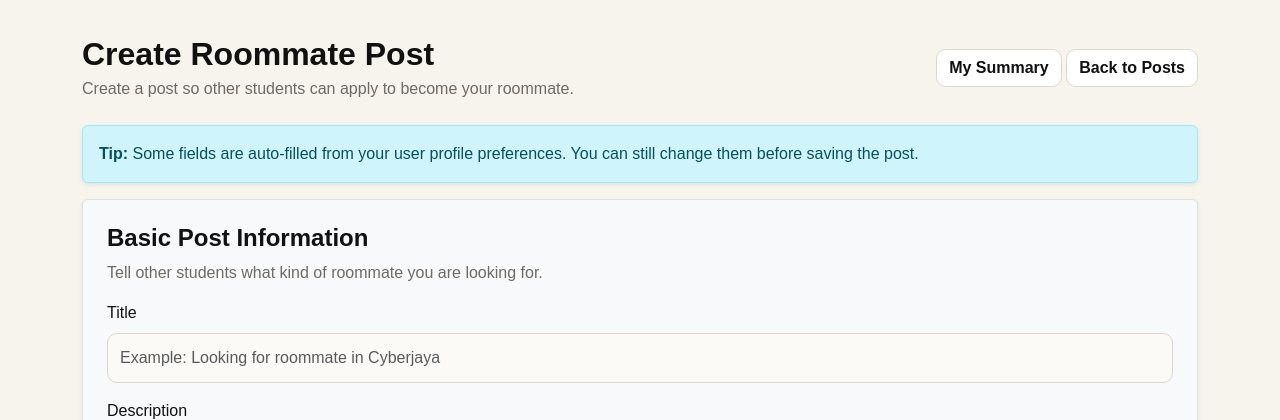
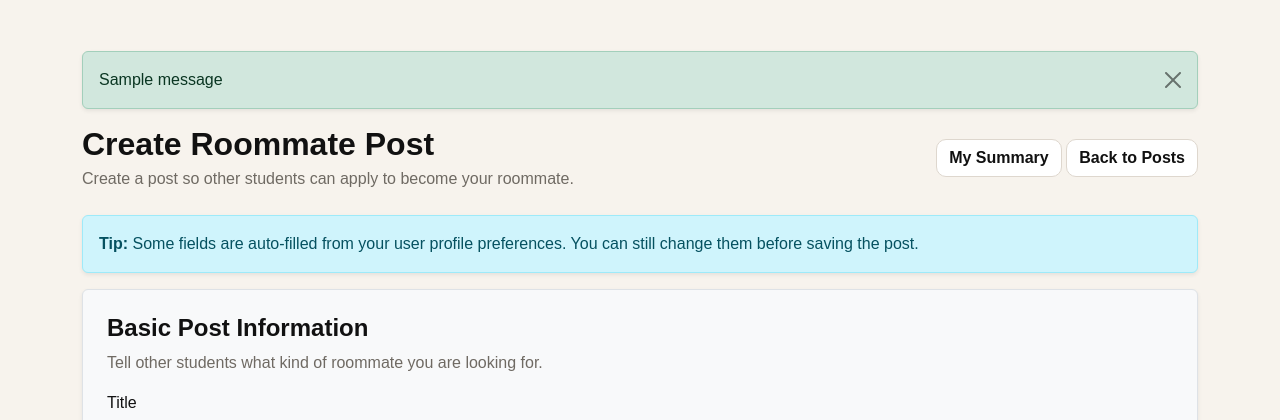
Before and after one commit to GordanEatCodes/GitProject-BudgetBuddy, a Django app: page /roommates/add/ in a window 1280 px wide. Shown: the part 79-499 px from the top of the page. Run offline with Django 5.2, Linux system fonts and the light colour scheme; a user stored in the database is signed in; tables that the repository leaves empty hold one stand-in row (values such as "Sample post"); one stand-in notice (Sample message) is shown.

Commit message:
Add success messages for roommate module

```diff
--- a/roommate/views.py
+++ b/roommate/views.py
@@ -1,5 +1,6 @@
 from django.shortcuts import render, redirect, get_object_or_404
 from django.contrib.auth.decorators import login_required
+from django.contrib import messages
 
 from .models import RoommatePost, RoommateApplication, RoommateMessage, RoommateFavourite
 from users.models import UserProfile
@@ -161,6 +162,11 @@ def add_roommate(request):
             ),
 
             created_by=request.user,
+        )
+
+        messages.success(
+           request,
+           "Roommate post created successfully!"
         )
 
         return redirect('roommate_list')
--- a/templates/base.html
+++ b/templates/base.html
@@ -227,6 +227,26 @@
 
 <main class="container page-content">
 
+    {% if messages %}
+
+        {% for message in messages %}
+
+            <div class="alert alert-success alert-dismissible fade show shadow-sm mt-3" role="alert">
+
+                {{ message }}
+
+                <button
+                    type="button"
+                    class="btn-close"
+                    data-bs-dismiss="alert">
+                </button>
+
+            </div>
+
+        {% endfor %}
+
+    {% endif %}
+
     {% block content %}
     {% endblock %}
 
@@ -242,5 +262,8 @@
 
 </footer>
 
+<!-- Bootstrap JavaScript -->
+<script src="https://cdn.jsdelivr.net/npm/bootstrap@5.3.0/dist/js/bootstrap.bundle.min.js"></script>
+
 </body>
 </html>
```
